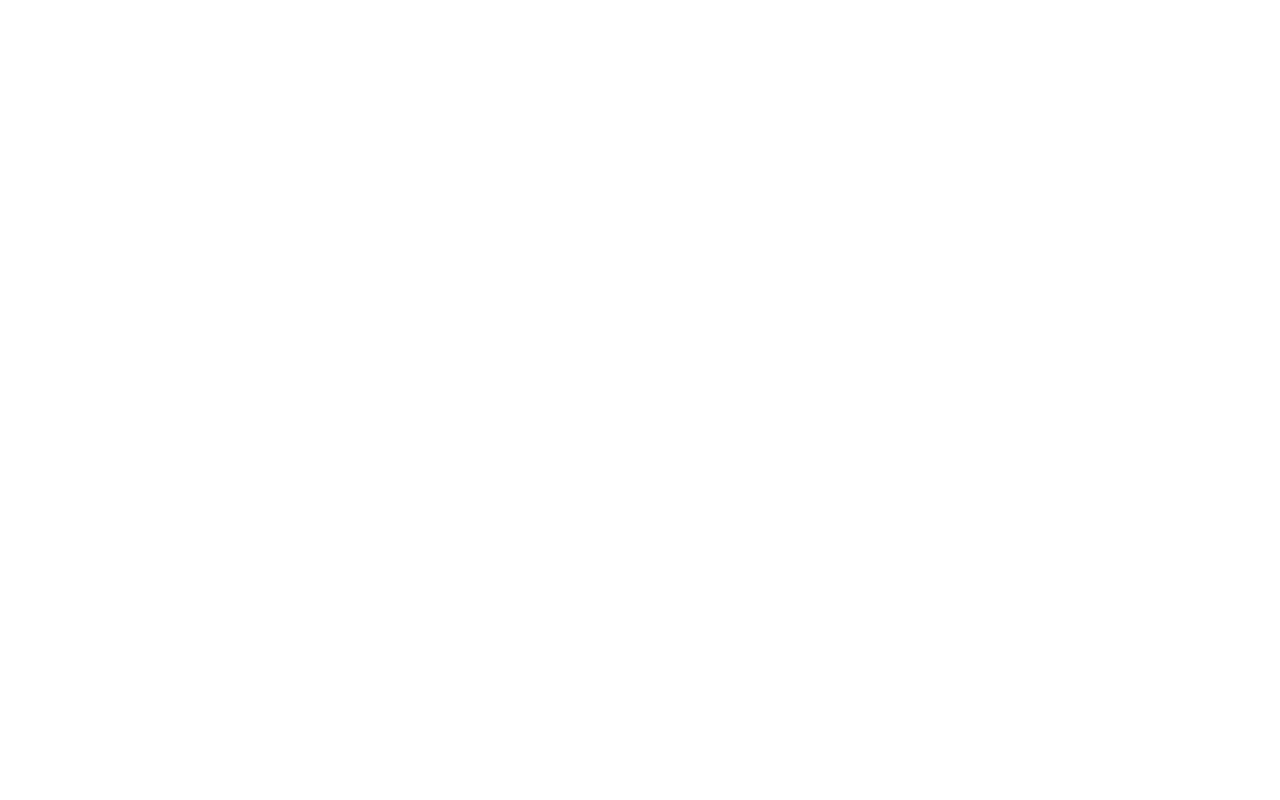
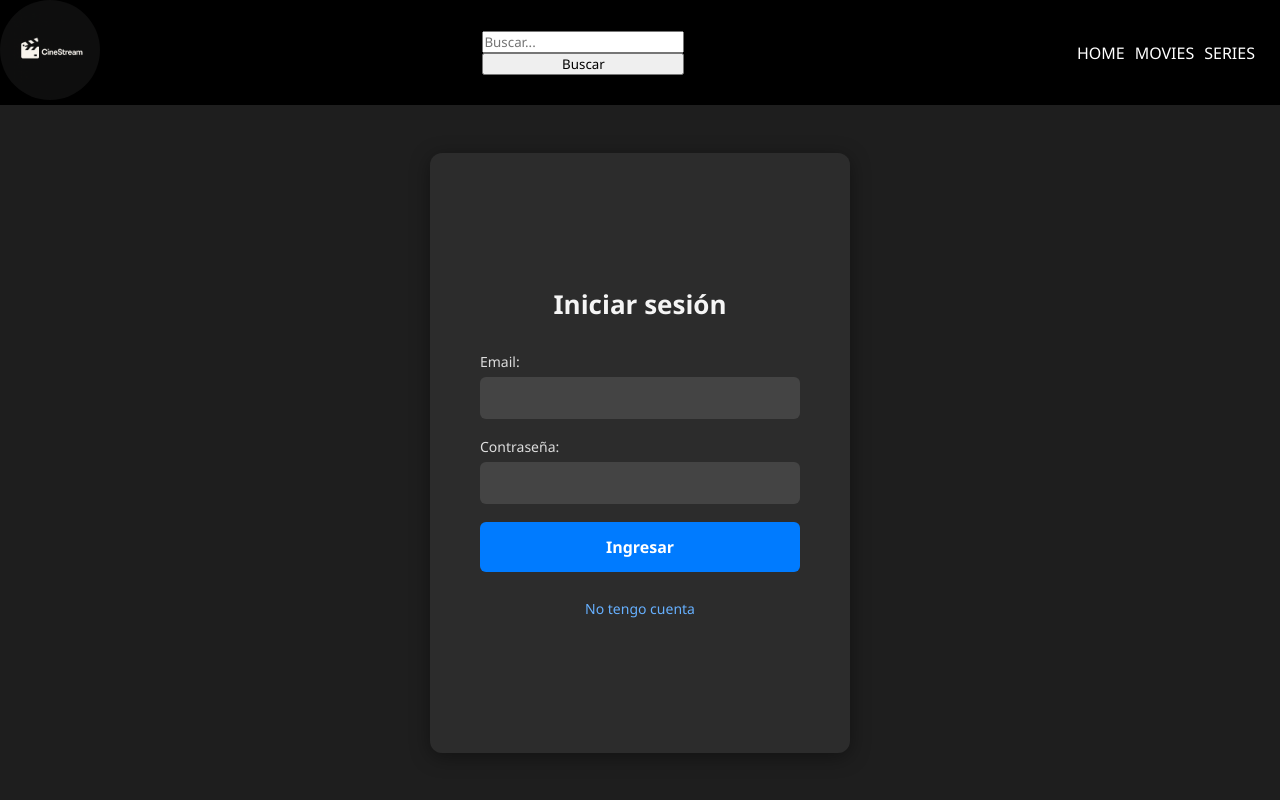
Before and after one commit to NicoEng312/PIGRUPO2, a plain HTML site: page login.html in a window 1280 px wide. Drawn offline with Linux system fonts and the light colour scheme.

Commit message:
Register y Login terminados

```diff
--- a/login.html
+++ b/login.html
@@ -6,7 +6,42 @@
     <link rel="stylesheet" href="styles.css">
     <title>Document</title>
 </head>
-<body>
+<body class="login">
+    <header>
+        <div>
+            <img class="img" src="img/logo.png" alt="logo">
+        </div>
+        <nav>
+            <form class="search-form" action="search-results.html" method="GET">
+             <input type="text" name="barra" placeholder="Buscar..." required>
+             <button type="submit">Buscar</button>
+            </form>
+        </nav>
+        <nav>
+            <ul>
+                <li>HOME</li>
+                <li>MOVIES</li>
+                <li>SERIES</li>
+            </ul>
+        </nav>
+    </header>
+    <main class="form-wrapper">
+        <div class="form-container">
+          <h2>Iniciar sesión</h2>
+          <form action="index.html" method="POST">
+            <label for="email">Email:</label>
+            <input class="input-email" type="email" id="email" name="email" required />
 
+            <label for="password">Contraseña:</label>
+            <input class="input-password" type="password" id="password" name="password" required />
+
+            <button class="form-submit">Ingresar</button>
+
+            <div class="login-link">
+              <p><a href="register.html">No tengo cuenta</a></p>
+            </div>
+          </form>
+        </div>
+      </main>
 </body>
 </html>
--- a/styles.css
+++ b/styles.css
@@ -1,60 +1,113 @@
 /*Register*/
 * {
   box-sizing: border-box;
+  margin: 0;
+  padding: 0;
+  font-family: 'Segoe UI', Tahoma, Geneva, Verdana, sans-serif;
+}
+body.register{
+  background-color: #1e1e1e;
+  min-height: 100vh;
+  display: flex;
+  flex-direction: column;
+}
+.form-wrapper {
+  flex: 1;
+  display: flex;
+  justify-content: center;
+  align-items: center;
+  padding: 40px 20px;
 }
 .form-container {
-    background-color: #fff;
-    padding: 30px;
-    border-radius: 8px;
-    box-shadow: 0 0 10px rgba(0,0,0,0.1);
+  background-color: #2c2c2c;
+  padding: 60px 50px;
+  border-radius: 12px;
+  box-shadow: 0 4px 20px rgba(0, 0, 0, 0.4);
   width: 100%;
-    max-width: 50%;
-    align-items: center;
+  max-width: 420px;
+  min-height: 600px;
+  display: flex;
+  flex-direction: column;
+  justify-content: center;
 }
-  .regitro{
+.form-container h2 {
   text-align: center;
-    margin-bottom: 20px;
+  margin-bottom: 30px;
+  color: #f5f5f5;
+  font-size: 26px;
 }
 form {
   display: flex;
   flex-direction: column;
 }
 label {
-    margin-bottom: 5px;
-    font-weight: bold;
+  margin-bottom: 6px;
+  font-weight: 500;
+  color: #ddd;
+  font-size: 14px;
 }
-  input[type="email"],
-  input[type="password"] {
-    padding: 10px;
-    margin-bottom: 15px;
-    border: 1px solid #ccc;
-    border-radius: 4px;
+.input-email{
+  padding: 12px;
+  margin-bottom: 18px;
+  border: none;
+  border-radius: 6px;
+  background-color: #444;
+  color: #fff;
+}
+.input-password {
+  padding: 12px;
+  margin-bottom: 18px;
+  border: none;
+  border-radius: 6px;
+  background-color: #444;
+  color: #fff;
+}
+.input-email::placeholder{
+  color: #aaa;
+}
+.input-password::placeholder {
+  color: #aaa;
 }
 .checkbox-container {
   display: flex;
   align-items: center;
-    margin-bottom: 15px;
+  margin-bottom: 20px;
 }
-  .checkbox-container input {
+.input-checkbox {
   margin-right: 10px;
 }
-  button {
-    padding: 10px;
+.checkbox-container label {
+  color: #ccc;
+  font-size: 14px;
+}
+.form-submit {
   background-color: #007bff;
+  color: white;
+  padding: 14px;
   border: none;
-    color: white;
+  border-radius: 6px;
+  font-weight: bold;
   font-size: 16px;
-    border-radius: 4px;
   cursor: pointer;
+  transition: background-color 0.3s ease;
 }
 .login-link {
-    margin-top: 15px;
+  margin-top: 25px;
   text-align: center;
 }
 .login-link a {
-    color: #007bff;
+  color: #66b0ff;
   text-decoration: none;
+  font-size: 14px;
 }
+/*login*/
+body.login{
+  background-color: #1e1e1e;
+  min-height: 100vh;
+  display: flex;
+  flex-direction: column;
+}
+
 /*index*/
 header{
   background-color:black;
```
Also changed, not shown: register.html (+7 -5 lines). Lines whose indentation alone changed are shown as unchanged.
